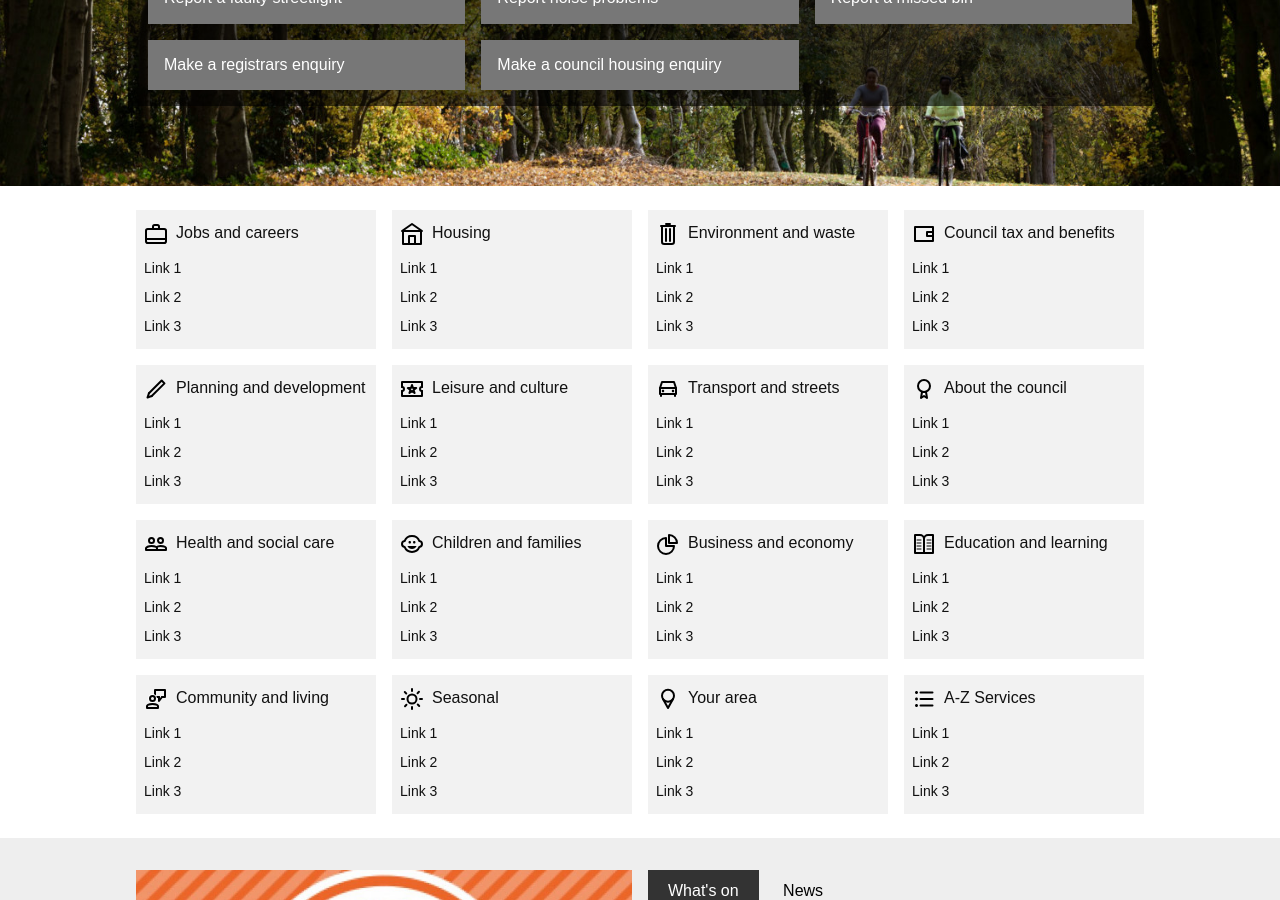
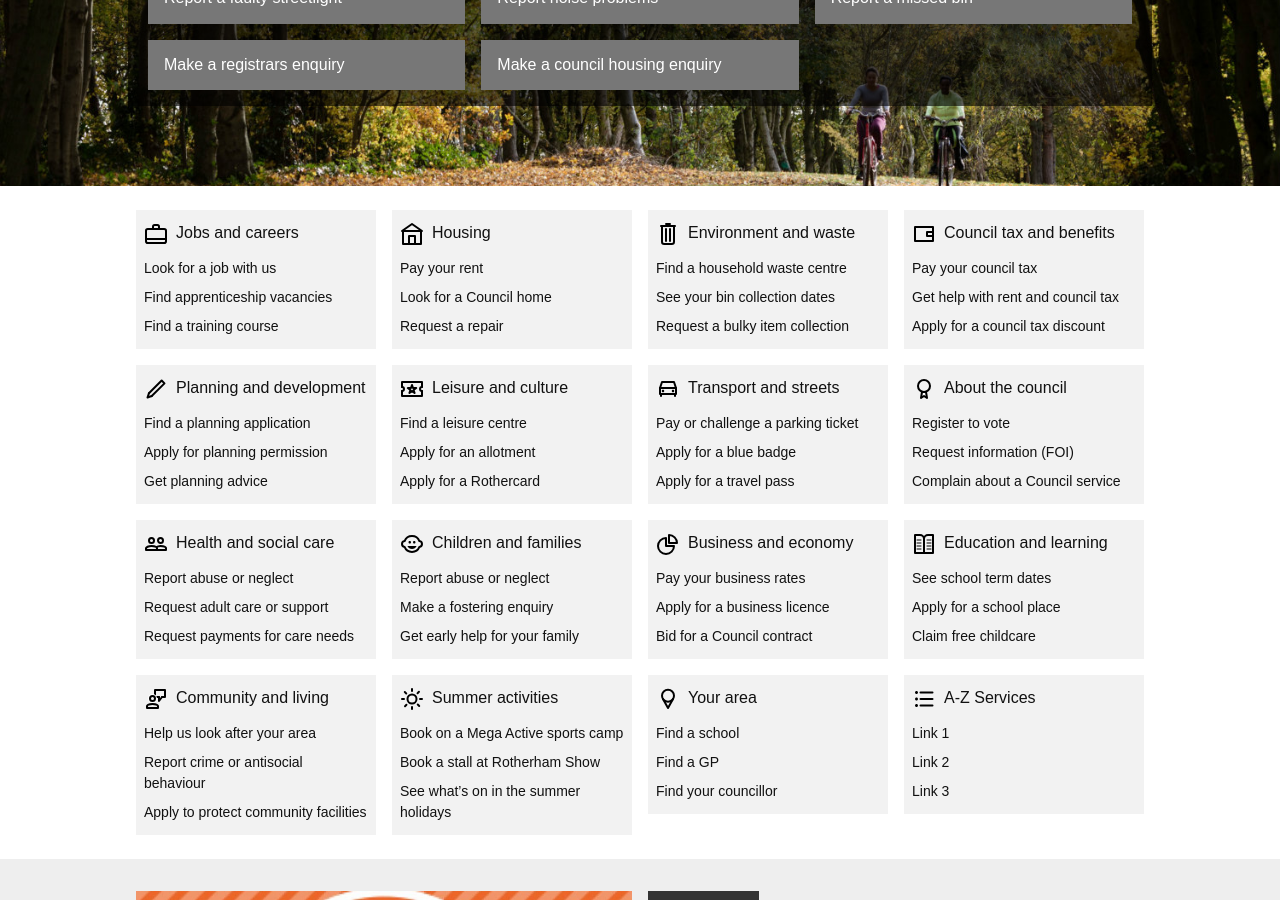
Before and after one commit to jnkly/rmbc-dev, a Jekyll site: the page built from index.md, in a window 1280 px wide and 900 px high, scrolled down 405 px. Built offline with Jekyll 4.4.1, drawn with Linux system fonts in a browser that asks for light colours.

Commit message:
added tasks to lists

```diff
--- a/_includes/services.html
+++ b/_includes/services.html
@@ -2,41 +2,41 @@
       <div class="cf mw8 center">
         <div class="fl w-100 w-50-m w-25-l">
           <div class="db bg-black-05 ph3 pv2 pa3-m pa2-l ma1 ma2-l">
-            <a href="#" class="db f6 f5-m f5-l near-black no-underline pv1 hover-green"><img src="{{site.baseurl}}/images/icon-jobs.svg" class="dib v-mid mr2">Jobs and careers</a>
+            <a href="#" class="db f6 f5-m f5-l near-black no-underline pv1 hover-green"><img src="https://jnkly.github.io/rmbc-dev/images/icon-jobs.svg" class="dib v-mid mr2">Jobs and careers</a>
             <ul class="dn db-m db-l lh-copy mb0 list pa0 f6 mt1">
-              <li><a href="#" class="db near-black no-underline hover-green pv1">Link 1</a></li>
-              <li><a href="#" class="db near-black no-underline hover-green pv1">Link 2</a></li>
-              <li><a href="#" class="db near-black no-underline hover-green pv1">Link 3</a></li>
+              <li><a href="#" class="db near-black no-underline hover-green pv1">Look for a job with us</a></li>
+              <li><a href="#" class="db near-black no-underline hover-green pv1">Find apprenticeship vacancies</a></li>
+              <li><a href="#" class="db near-black no-underline hover-green pv1">Find a training course</a></li>
             </ul>
           </div>
         </div>
         <div class="fl w-100 w-50-m w-25-l">
           <div class="db bg-black-05 ph3 pv2 pa3-m pa2-l ma1 ma2-l">
-            <a href="#" class="db f6 f5-m f5-l near-black no-underline pv1 hover-green"><img src="{{site.baseurl}}/images/icon-housing.svg" class="dib v-mid mr2">Housing</a>
+            <a href="#" class="db f6 f5-m f5-l near-black no-underline pv1 hover-green"><img src="https://jnkly.github.io/rmbc-dev/images/icon-housing.svg" class="dib v-mid mr2">Housing</a>
             <ul class="dn db-m db-l lh-copy mb0 list pa0 f6 mt1">
-              <li><a href="#" class="db near-black no-underline hover-green pv1">Link 1</a></li>
-              <li><a href="#" class="db near-black no-underline hover-green pv1">Link 2</a></li>
-              <li><a href="#" class="db near-black no-underline hover-green pv1">Link 3</a></li>
+              <li><a href="#" class="db near-black no-underline hover-green pv1">Pay your rent</a></li>
+              <li><a href="#" class="db near-black no-underline hover-green pv1">Look for a Council home</a></li>
+              <li><a href="#" class="db near-black no-underline hover-green pv1">Request a repair</a></li>
             </ul>
           </div>
         </div>
         <div class="fl w-100 w-50-m w-25-l">
           <div class="db bg-black-05 ph3 pv2 pa3-m pa2-l ma1 ma2-l">
-            <a href="#" class="db f6 f5-m f5-l near-black no-underline pv1 hover-green"><img src="{{site.baseurl}}/images/icon-environment.svg" class="dib v-mid mr2">Environment and waste</a>
+            <a href="#" class="db f6 f5-m f5-l near-black no-underline pv1 hover-green"><img src="https://jnkly.github.io/rmbc-dev/images/icon-environment.svg" class="dib v-mid mr2">Environment and waste</a>
             <ul class="dn db-m db-l lh-copy mb0 list pa0 f6 mt1">
-              <li><a href="#" class="db near-black no-underline hover-green pv1">Link 1</a></li>
-              <li><a href="#" class="db near-black no-underline hover-green pv1">Link 2</a></li>
-              <li><a href="#" class="db near-black no-underline hover-green pv1">Link 3</a></li>
+              <li><a href="#" class="db near-black no-underline hover-green pv1">Find a household waste centre</a></li>
+              <li><a href="#" class="db near-black no-underline hover-green pv1">See your bin collection dates</a></li>
+              <li><a href="#" class="db near-black no-underline hover-green pv1">Request a bulky item collection</a></li>
             </ul>
           </div>
         </div>
         <div class="fl w-100 w-50-m w-25-l">
           <div class="db bg-black-05 ph3 pv2 pa3-m pa2-l ma1 ma2-l">
-            <a href="#" class="db f6 f5-m f5-l near-black no-underline pv1 hover-green"><img src="{{site.baseurl}}/images/icon-benefits.svg" class="dib v-mid mr2">Council tax and benefits</a>
+            <a href="#" class="db f6 f5-m f5-l near-black no-underline pv1 hover-green"><img src="https://jnkly.github.io/rmbc-dev/images/icon-benefits.svg" class="dib v-mid mr2">Council tax and benefits</a>
             <ul class="dn db-m db-l lh-copy mb0 list pa0 f6 mt1">
-              <li><a href="#" class="db near-black no-underline hover-green pv1">Link 1</a></li>
-              <li><a href="#" class="db near-black no-underline hover-green pv1">Link 2</a></li>
-              <li><a href="#" class="db near-black no-underline hover-green pv1">Link 3</a></li>
+              <li><a href="#" class="db near-black no-underline hover-green pv1">Pay your council tax</a></li>
+              <li><a href="#" class="db near-black no-underline hover-green pv1">Get help with rent and council tax</a></li>
+              <li><a href="#" class="db near-black no-underline hover-green pv1">Apply for a council tax discount</a></li>
             </ul>
           </div>
         </div>
@@ -44,42 +44,42 @@
       <div class="cf mw8 center">
         <div class="fl w-100 w-50-m w-25-l">
           <div class="db bg-black-05 ph3 pv2 pa3-m pa2-l ma1 ma2-l">
-            <a href="#" class="db f6 f5-m f5-l near-black no-underline pv1 hover-green"><img src="{{site.baseurl}}/images/icon-planning.svg" class="dib v-mid mr2">Planning and development</a>
+            <a href="#" class="db f6 f5-m f5-l near-black no-underline pv1 hover-green"><img src="https://jnkly.github.io/rmbc-dev/images/icon-planning.svg" class="dib v-mid mr2">Planning and development</a>
             <ul class="dn db-m db-l lh-copy mb0 list pa0 f6 mt1">
-              <li><a href="#" class="db near-black no-underline hover-green pv1">Link 1</a></li>
-              <li><a href="#" class="db near-black no-underline hover-green pv1">Link 2</a></li>
-              <li><a href="#" class="db near-black no-underline hover-green pv1">Link 3</a></li>
+              <li><a href="#" class="db near-black no-underline hover-green pv1">Find a planning application</a></li>
+              <li><a href="#" class="db near-black no-underline hover-green pv1">Apply for planning permission</a></li>
+              <li><a href="#" class="db near-black no-underline hover-green pv1">Get planning advice</a></li>
             </ul>
           </div>
         </div>
         <div class="fl w-100 w-50-m w-25-l">
           <div class="db bg-black-05 ph3 pv2 pa3-m pa2-l ma1 ma2-l">
-            <a href="#" class="db f6 f5-m f5-l near-black no-underline pv1 hover-green"><img src="{{site.baseurl}}/images/icon-leisure.svg" class="dib v-mid mr2">Leisure and culture</a>
+            <a href="#" class="db f6 f5-m f5-l near-black no-underline pv1 hover-green"><img src="https://jnkly.github.io/rmbc-dev/images/icon-leisure.svg" class="dib v-mid mr2">Leisure and culture</a>
             <ul class="dn db-m db-l lh-copy mb0 list pa0 f6 mt1">
-              <li><a href="#" class="db near-black no-underline hover-green pv1">Link 1</a></li>
-              <li><a href="#" class="db near-black no-underline hover-green pv1">Link 2</a></li>
-              <li><a href="#" class="db near-black no-underline hover-green pv1">Link 3</a></li>
+              <li><a href="#" class="db near-black no-underline hover-green pv1">Find a leisure centre</a></li>
+              <li><a href="#" class="db near-black no-underline hover-green pv1">Apply for an allotment</a></li>
+              <li><a href="#" class="db near-black no-underline hover-green pv1">Apply for a Rothercard</a></li>
             </ul>
           </div>
         </div>
         <div class="fl w-100 w-50-m w-25-l">
           <div class="db bg-black-05 ph3 pv2 pa3-m pa2-l ma1 ma2-l">
-            <a href="#" class="db f6 f5-m f5-l near-black no-underline pv1 hover-green"><img src="{{site.baseurl}}/images/icon-transport.svg" class="dib v-mid mr2">Transport and streets</a>
+            <a href="#" class="db f6 f5-m f5-l near-black no-underline pv1 hover-green"><img src="https://jnkly.github.io/rmbc-dev/images/icon-transport.svg" class="dib v-mid mr2">Transport and streets</a>
             <ul class="dn db-m db-l lh-copy mb0 list pa0 f6 mt1">
-              <li><a href="#" class="db near-black no-underline hover-green pv1">Link 1</a></li>
-              <li><a href="#" class="db near-black no-underline hover-green pv1">Link 2</a></li>
-              <li><a href="#" class="db near-black no-underline hover-green pv1">Link 3</a></li>
+              <li><a href="#" class="db near-black no-underline hover-green pv1">Pay or challenge a parking ticket</a></li>
+              <li><a href="#" class="db near-black no-underline hover-green pv1">Apply for a blue badge</a></li>
+              <li><a href="#" class="db near-black no-underline hover-green pv1">Apply for a travel pass</a></li>
             </ul>
           </div>
         </div>
         <div class="fl w-100 w-50-m w-25-l">
           <div class="db bg-black-05 ph3 pv2 pa3-m pa2-l ma1 ma2-l">
             <a href="#" class="db f6 f5-m f5-l near-black no-underline pv1 hover-green">
-              <img src="{{site.baseurl}}/images/icon-council.svg" class="dib v-mid mr2">About the council</a>
+              <img src="https://jnkly.github.io/rmbc-dev/images/icon-council.svg" class="dib v-mid mr2">About the council</a>
             <ul class="dn db-m db-l lh-copy mb0 list pa0 f6 mt1">
-              <li><a href="#" class="db near-black no-underline hover-green pv1">Link 1</a></li>
-              <li><a href="#" class="db near-black no-underline hover-green pv1">Link 2</a></li>
-              <li><a href="#" class="db near-black no-underline hover-green pv1">Link 3</a></li>
+              <li><a href="#" class="db near-black no-underline hover-green pv1">Register to vote</a></li>
+              <li><a href="#" class="db near-black no-underline hover-green pv1">Request information (FOI)</a></li>
+              <li><a href="#" class="db near-black no-underline hover-green pv1">Complain about a Council service</a></li>
             </ul>
           </div>
         </div>
@@ -87,41 +87,42 @@
       <div class="cf mw8 center">
         <div class="fl w-100 w-50-m w-25-l">
           <div class="db bg-black-05 ph3 pv2 pa3-m pa2-l ma1 ma2-l">
-            <a href="#" class="db f6 f5-m f5-l near-black no-underline pv1 hover-green"><img src="{{site.baseurl}}/images/icon-socialcare.svg" class="dib v-mid mr2">Health and social care</a>
+            <a href="#" class="db f6 f5-m f5-l near-black no-underline pv1 hover-green"><img src="https://jnkly.github.io/rmbc-dev/images/icon-socialcare.svg" class="dib v-mid mr2">Health and social care</a>
             <ul class="dn db-m db-l lh-copy mb0 list pa0 f6 mt1">
-              <li><a href="#" class="db near-black no-underline hover-green pv1">Link 1</a></li>
-              <li><a href="#" class="db near-black no-underline hover-green pv1">Link 2</a></li>
-              <li><a href="#" class="db near-black no-underline hover-green pv1">Link 3</a></li>
+              <li><a href="#" class="db near-black no-underline hover-green pv1">Report abuse or neglect</a></li>
+              <li><a href="#" class="db near-black no-underline hover-green pv1">Request adult care or support</a></li>
+              <li><a href="#" class="db near-black no-underline hover-green pv1">Request payments for care needs
+                </a></li>
             </ul>
           </div>
         </div>
         <div class="fl w-100 w-50-m w-25-l">
           <div class="db bg-black-05 ph3 pv2 pa3-m pa2-l ma1 ma2-l">
-            <a href="#" class="db  f6 f5-m f5-l near-black no-underline pv1 hover-green"><img src="{{site.baseurl}}/images/icon-children.svg" class="dib v-mid mr2">Children and families</a>
+            <a href="#" class="db  f6 f5-m f5-l near-black no-underline pv1 hover-green"><img src="https://jnkly.github.io/rmbc-dev/images/icon-children.svg" class="dib v-mid mr2">Children and families</a>
             <ul class="dn db-m db-l lh-copy mb0 list pa0 f6 mt1">
-              <li><a href="#" class="db near-black no-underline hover-green pv1">Link 1</a></li>
-              <li><a href="#" class="db near-black no-underline hover-green pv1">Link 2</a></li>
-              <li><a href="#" class="db near-black no-underline hover-green pv1">Link 3</a></li>
+              <li><a href="#" class="db near-black no-underline hover-green pv1">Report abuse or neglect</a></li>
+              <li><a href="#" class="db near-black no-underline hover-green pv1">Make a fostering enquiry</a></li>
+              <li><a href="#" class="db near-black no-underline hover-green pv1">Get early help for your family </a></li>
             </ul>
           </div>
         </div>
         <div class="fl w-100 w-50-m w-25-l">
           <div class="db bg-black-05 ph3 pv2 pa3-m pa2-l ma1 ma2-l">
-            <a href="#" class="db  f6 f5-m f5-l near-black no-underline pv1 hover-green"><img src="{{site.baseurl}}/images/icon-business.svg" class="dib v-mid mr2">Business and economy</a>
+            <a href="#" class="db  f6 f5-m f5-l near-black no-underline pv1 hover-green"><img src="https://jnkly.github.io/rmbc-dev/images/icon-business.svg" class="dib v-mid mr2">Business and economy</a>
             <ul class="dn db-m db-l lh-copy mb0 list pa0 f6 mt1">
-              <li><a href="#" class="db near-black no-underline hover-green pv1">Link 1</a></li>
-              <li><a href="#" class="db near-black no-underline hover-green pv1">Link 2</a></li>
-              <li><a href="#" class="db near-black no-underline hover-green pv1">Link 3</a></li>
+              <li><a href="#" class="db near-black no-underline hover-green pv1">Pay your business rates</a></li>
+              <li><a href="#" class="db near-black no-underline hover-green pv1">Apply for a business licence</a></li>
+              <li><a href="#" class="db near-black no-underline hover-green pv1">Bid for a Council contract</a></li>
             </ul>
           </div>
         </div>
         <div class="fl w-100 w-50-m w-25-l">
           <div class="db bg-black-05 ph3 pv2 pa3-m pa2-l ma1 ma2-l">
-            <a href="#" class="db f6 f5-m f5-l near-black no-underline pv1 hover-green"><img src="{{site.baseurl}}/images/icon-education.svg" class="dib v-mid mr2">Education and learning</a>
+            <a href="#" class="db f6 f5-m f5-l near-black no-underline pv1 hover-green"><img src="https://jnkly.github.io/rmbc-dev/images/icon-education.svg" class="dib v-mid mr2">Education and learning</a>
             <ul class="dn db-m db-l lh-copy mb0 list pa0 f6 mt1">
-              <li><a href="#" class="db near-black no-underline hover-green pv1">Link 1</a></li>
-              <li><a href="#" class="db near-black no-underline hover-green pv1">Link 2</a></li>
-              <li><a href="#" class="db near-black no-underline hover-green pv1">Link 3</a></li>
+              <li><a href="#" class="db near-black no-underline hover-green pv1">See school term dates</a></li>
+              <li><a href="#" class="db near-black no-underline hover-green pv1">Apply for a school place</a></li>
+              <li><a href="#" class="db near-black no-underline hover-green pv1">Claim free childcare</a></li>
             </ul>
           </div>
         </div>
@@ -129,37 +130,37 @@
       <div class="cf mw8 center">
         <div class="fl w-100 w-50-m w-25-l">
           <div class="db bg-black-05 ph3 pv2 pa3-m pa2-l ma1 ma2-l">
-            <a href="#" class="db f6 f5-m f5-l near-black no-underline pv1 hover-green"><img src="{{site.baseurl}}/images/icon-community.svg" class="dib v-mid mr2">Community and living</a>
+            <a href="#" class="db f6 f5-m f5-l near-black no-underline pv1 hover-green"><img src="https://jnkly.github.io/rmbc-dev/images/icon-community.svg" class="dib v-mid mr2">Community and living</a>
             <ul class="dn db-m db-l lh-copy mb0 list pa0 f6 mt1">
-              <li><a href="#" class="db near-black no-underline hover-green pv1">Link 1</a></li>
-              <li><a href="#" class="db near-black no-underline hover-green pv1">Link 2</a></li>
-              <li><a href="#" class="db near-black no-underline hover-green pv1">Link 3</a></li>
+              <li><a href="#" class="db near-black no-underline hover-green pv1">Help us look after your area</a></li>
+              <li><a href="#" class="db near-black no-underline hover-green pv1">Report crime or antisocial behaviour</a></li>
+              <li><a href="#" class="db near-black no-underline hover-green pv1">Apply to protect community facilities</a></li>
             </ul>
           </div>
         </div>
         <div class="fl w-100 w-50-m w-25-l">
           <div class="db bg-black-05 ph3 pv2 pa3-m pa2-l ma1 ma2-l">
-            <a href="#" class="db  f6 f5-m f5-l near-black no-underline pv1 hover-green"><img src="{{site.baseurl}}/images/icon-seasonal.svg" class="dib v-mid mr2">Seasonal</a>
+            <a href="#" class="db  f6 f5-m f5-l near-black no-underline pv1 hover-green"><img src="https://jnkly.github.io/rmbc-dev/images/icon-seasonal.svg" class="dib v-mid mr2">Summer activities</a>
             <ul class="dn db-m db-l lh-copy mb0 list pa0 f6 mt1">
-              <li><a href="#" class="db near-black no-underline hover-green pv1">Link 1</a></li>
-              <li><a href="#" class="db near-black no-underline hover-green pv1">Link 2</a></li>
-              <li><a href="#" class="db near-black no-underline hover-green pv1">Link 3</a></li>
+              <li><a href="#" class="db near-black no-underline hover-green pv1">Book on a Mega Active sports camp</a></li>
+              <li><a href="#" class="db near-black no-underline hover-green pv1">Book a stall at Rotherham Show</a></li>
+              <li><a href="#" class="db near-black no-underline hover-green pv1">See what’s on in the summer holidays</a></li>
             </ul>
           </div>
         </div>
         <div class="fl w-100 w-50-m w-25-l">
           <div class="db bg-black-05 ph3 pv2 pa3-m pa2-l ma1 ma2-l">
-            <a href="#" class="db f6 f5-m f5-l near-black no-underline pv1 hover-green"><img src="{{site.baseurl}}/images/icon-your-area.svg" class="dib v-mid mr2">Your area</a>
+            <a href="#" class="db f6 f5-m f5-l near-black no-underline pv1 hover-green"><img src="https://jnkly.github.io/rmbc-dev/images/icon-your-area.svg" class="dib v-mid mr2">Your area</a>
             <ul class="dn db-m db-l lh-copy mb0 list pa0 f6 mt1">
-              <li><a href="#" class="db near-black no-underline hover-green pv1">Link 1</a></li>
-              <li><a href="#" class="db near-black no-underline hover-green pv1">Link 2</a></li>
-              <li><a href="#" class="db near-black no-underline hover-green pv1">Link 3</a></li>
+              <li><a href="#" class="db near-black no-underline hover-green pv1">Find a school</a></li>
+              <li><a href="#" class="db near-black no-underline hover-green pv1">Find a GP</a></li>
+              <li><a href="#" class="db near-black no-underline hover-green pv1">Find your councillor</a></li>
             </ul>
           </div>
         </div>
         <div class="fl w-100 w-50-m w-25-l">
           <div class="db bg-black-05 ph3 pv2 pa3-m pa2-l ma1 ma2-l">
-            <a href="#" class="db  f6 f5-m f5-l near-black no-underline pv1 hover-green"><img src="{{site.baseurl}}/images/icon-az.svg" class="dib v-mid mr2">A-Z Services</a>
+            <a href="#" class="db  f6 f5-m f5-l near-black no-underline pv1 hover-green"><img src="https://jnkly.github.io/rmbc-dev/images/icon-az.svg" class="dib v-mid mr2">A-Z Services</a>
             <ul class="dn db-m db-l lh-copy mb0 list pa0 f6 mt1">
               <li><a href="#" class="db near-black no-underline hover-green pv1">Link 1</a></li>
               <li><a href="#" class="db near-black no-underline hover-green pv1">Link 2</a></li>
```
